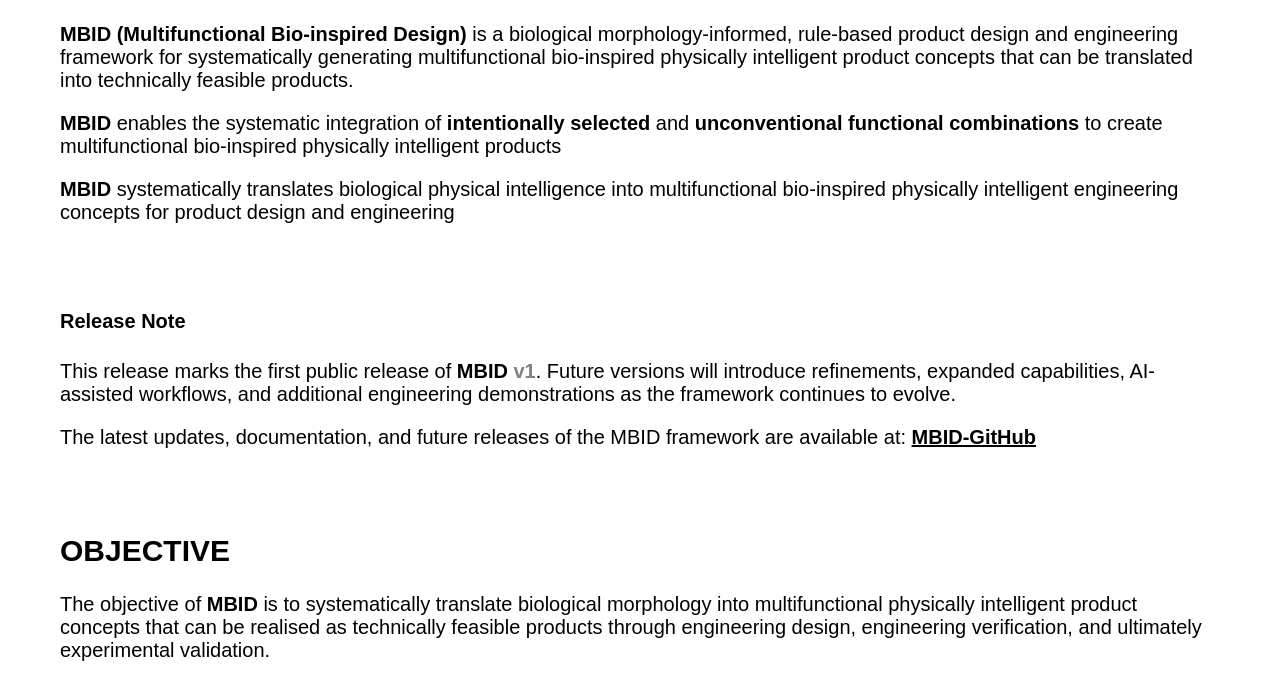
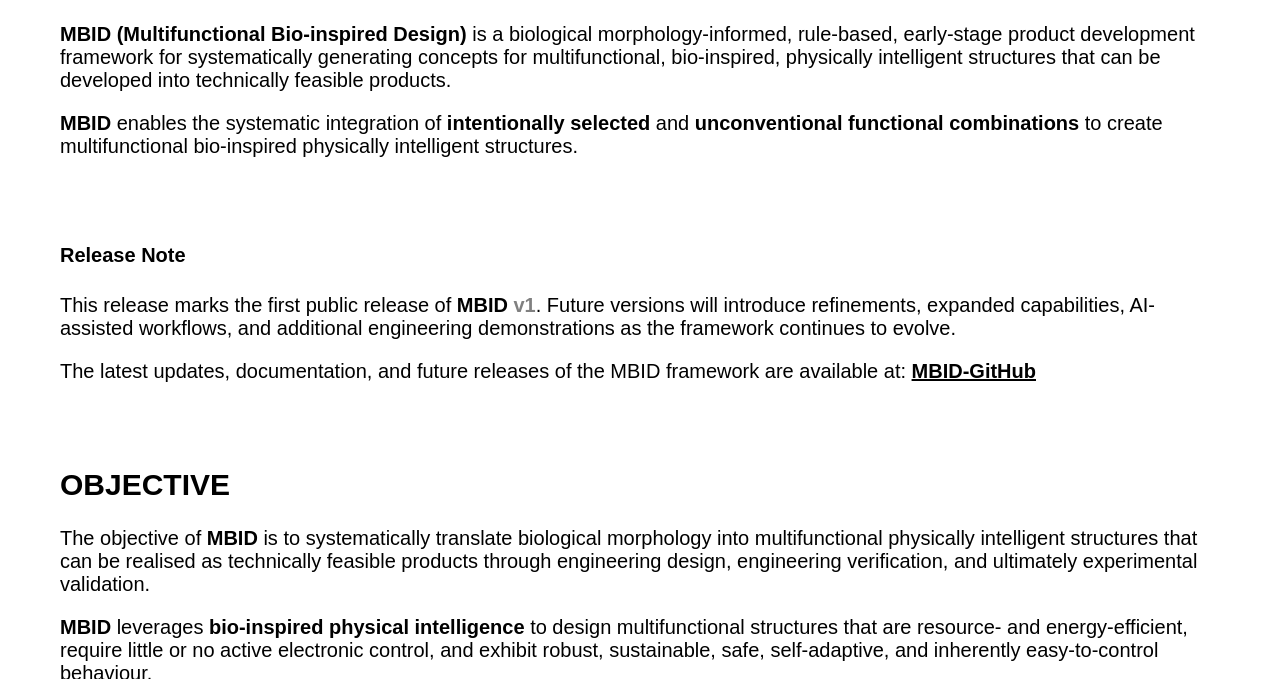
Before and after one commit to pavantejaswivelivela/MBID-ideation-system, a plain HTML site: page index.html in a window 1280 px wide. Shown: the part 459-1138 px from the top of the page. Drawn offline with nearby package versions, Linux system fonts and the light colour scheme.

Commit message:
Hundred and sixth commit

```diff
--- a/index.html
+++ b/index.html
@@ -53,18 +53,14 @@
             <h2><b>ABOUT</b></h2>
 
             <p>
-                <b>MBID (Multifunctional Bio-inspired Design)</b> is a biological morphology-informed, rule-based product design and engineering framework for
-                systematically generating multifunctional bio-inspired physically intelligent product concepts that can be translated into technically feasible products.
+                <b>MBID (Multifunctional Bio-inspired Design)</b> is a biological morphology-informed, rule-based, early-stage product development framework for systematically generating concepts for multifunctional, bio-inspired, physically intelligent structures that can be developed into technically feasible products.
 
             </p>
 
             <p>
-                <b>MBID</b> enables the systematic integration of <b>intentionally selected</b> and <b>unconventional functional combinations</b> to create multifunctional bio-inspired physically intelligent products
+                <b>MBID</b> enables the systematic integration of <b>intentionally selected</b> and <b>unconventional functional combinations</b> to create multifunctional bio-inspired physically intelligent structures.
             </p>
 
-            <p>
-                <b>MBID</b> systematically translates biological physical intelligence into multifunctional bio-inspired physically intelligent engineering concepts for product design and engineering
-            </p>
     </div>
 
     <div id ="header">
@@ -87,11 +83,11 @@
 
                     <P>
                         The objective of <b>MBID</b> is to systematically translate biological morphology into multifunctional
-                        physically intelligent product concepts that can be realised as technically feasible products through engineering design, engineering verification, and ultimately experimental validation.
+                        physically intelligent structures that can be realised as technically feasible products through engineering design, engineering verification, and ultimately experimental validation.
                     </P>
 
                     <p>
-                        <b>MBID</b> leverages <b>bio-inspired physical intelligence</b> to design multifunctional systems that are
+                        <b>MBID</b> leverages <b>bio-inspired physical intelligence</b> to design multifunctional structures that are
                         resource- and energy-efficient, require little or no active electronic control, and exhibit robust, sustainable, safe, self-adaptive, and inherently easy-to-control behaviour.
                     </p>
     </div>
```
